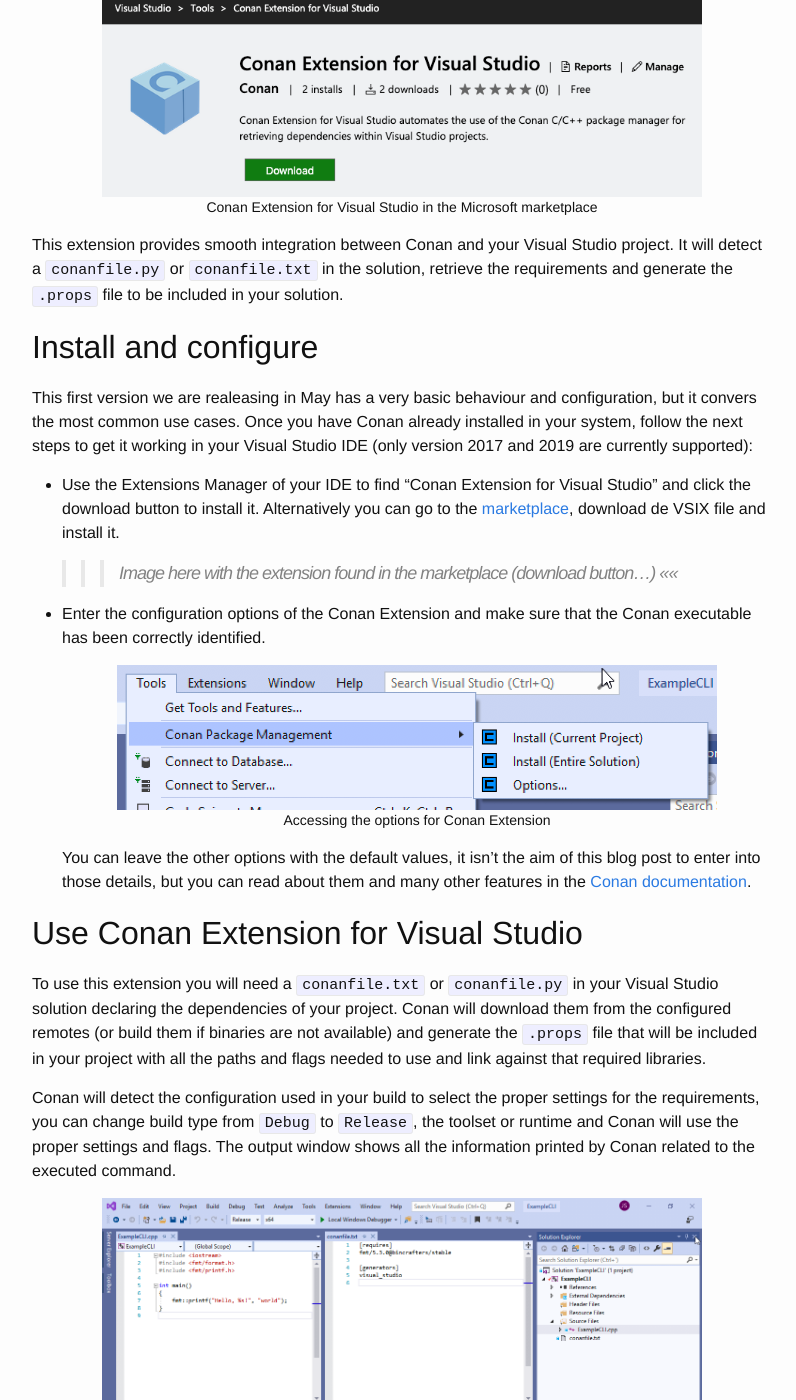
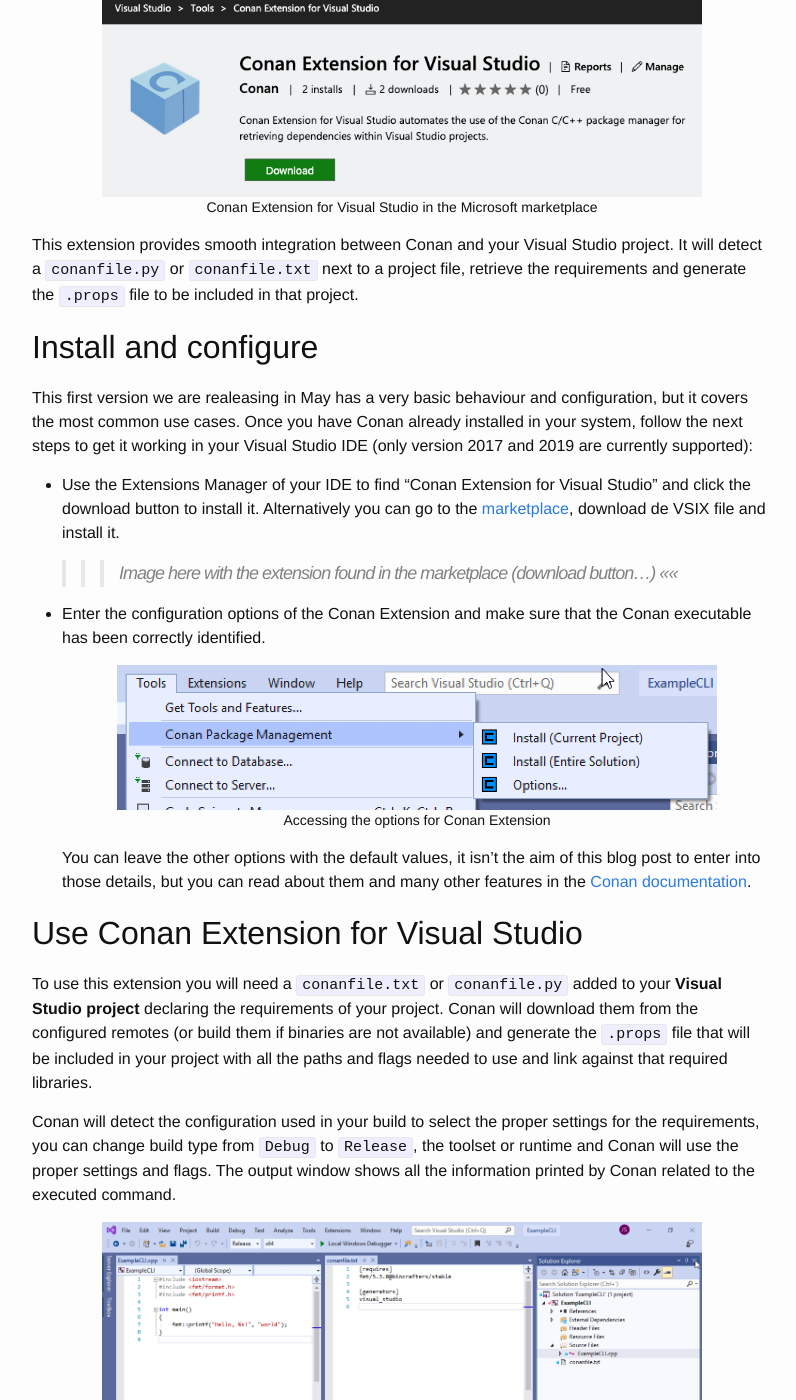
Before and after one commit to conan-io/conan-io.github.io, a Jekyll site: the page built from _posts/2019-05-09-Conan-extension-for-Visual-Studio.markdown, in a window 1280 px wide and 1400 px high, scrolled down 376 px. Shown: the whole window, without its empty margins (238-1034 px from the left). Built offline with Jekyll 4.4.1, drawn with Linux system fonts in a browser that asks for light colours; comment, search, counter and statistics services are not loaded.

Commit message:
conanfile should be next to VS-project file (thx @danimtb)

```diff
--- a/_posts/2019-05-09-Conan-extension-for-Visual-Studio.markdown
+++ b/_posts/2019-05-09-Conan-extension-for-Visual-Studio.markdown
@@ -8,7 +8,8 @@ Thanks to our amazing community we can release today a first version of the
 [Conan Extension for Visual Studio](https://marketplace.visualstudio.com/items?itemName=conan-io.conan-vs-extension).
 It's been a team effort of several people, we have to mention SSE4, ForNeVer, solvingj and
 sboulema, but many others have contributed providing feedback, reporting early issues and
-testing the first versions ([all contributors](https://github.com/conan-io/conan-vs-extension/graphs/contributors)). Thanks to all of them today we have an usable version we want
+testing the first versions ([all contributors](https://github.com/conan-io/conan-vs-extension/graphs/contributors)).
+Thanks to all of them today we have an usable version we want
 to endorse and share with the rest of our users.
 
 <div align="center">
@@ -19,13 +20,13 @@ to endorse and share with the rest of our users.
 </div>
 
 This extension provides smooth integration between Conan and your Visual Studio project. It
-will detect a ``conanfile.py`` or ``conanfile.txt`` in the solution, retrieve the requirements
-and generate the `.props` file to be included in your solution.
+will detect a ``conanfile.py`` or ``conanfile.txt`` next to a project file, retrieve the requirements
+and generate the `.props` file to be included in that project.
 
 ## Install and configure
 
 This first version we are realeasing in May has a very basic behaviour and configuration, but
-it convers the most common use cases. Once you have Conan already installed in your system,
+it covers the most common use cases. Once you have Conan already installed in your system,
 follow the next steps to get it working in your Visual Studio IDE (only version 2017 and
 2019 are currently supported):
 
@@ -51,8 +52,8 @@ follow the next steps to get it working in your Visual Studio IDE (only version
 
 ## Use Conan Extension for Visual Studio
 
-To use this extension you will need a ``conanfile.txt`` or ``conanfile.py`` in your Visual Studio
-solution declaring the dependencies of your project. Conan will download them from the configured
+To use this extension you will need a ``conanfile.txt`` or ``conanfile.py`` added to your **Visual Studio
+project** declaring the requirements of your project. Conan will download them from the configured
 remotes (or build them if binaries are not available) and generate the `.props` file that will
 be included in your project with all the paths and flags needed to use and link against that
 required libraries.
```
